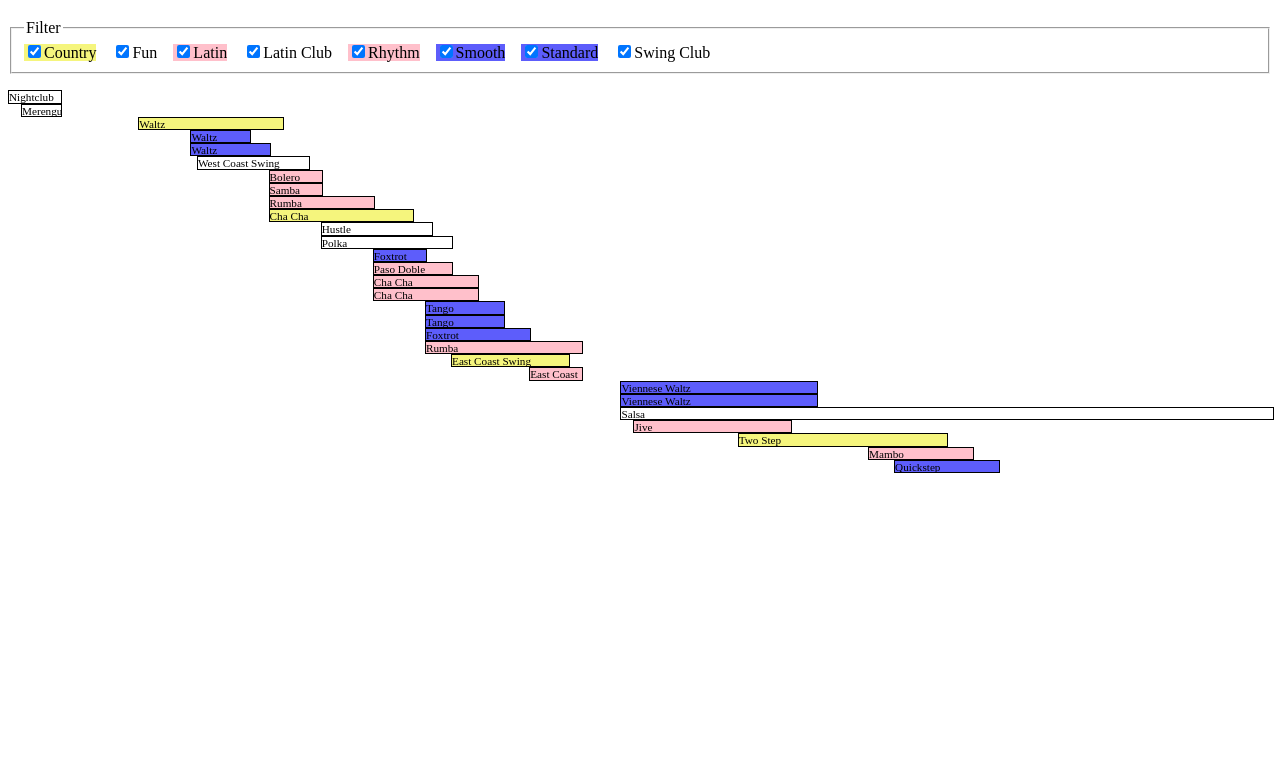
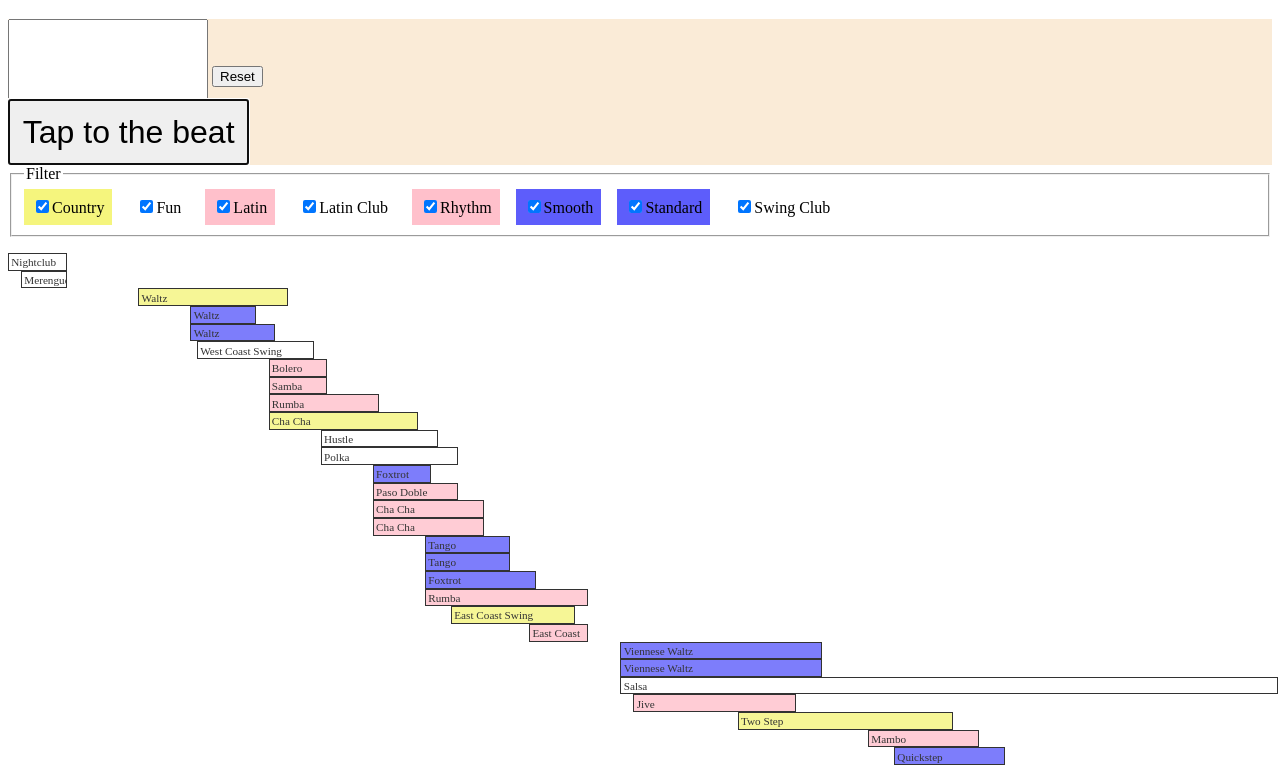
Before and after one commit to tekkamanendless/ballroom-bpm, a plain HTML site: page index.html in a window 1280 px wide. Shown: the part 61-834 px from the top of the page. Before the commit the page ends 800 px from the top, so only its background shows below. Drawn offline with Linux system fonts and the light colour scheme.

Commit message:
BPM feature

```diff
--- a/index.html
+++ b/index.html
@@ -3,12 +3,22 @@
 
 <head>
 	<title>Ballroom BPM</title>
+	<meta name="viewport" content="width=device-width,height=device-height,initial-scale=1,minimum-scale=0.5,maximum-scale=3,user-scalable=yes" />
 	<link rel="stylesheet" href="style.css">
 	<script src="page.js"></script>
 </head>
 
 <body onload="onPageLoaded()">
 	<h1>Ballroom BPM</h1>
+	<div id="bpm">
+		<div>
+			<input type="number" name="bpm" onchange="bpmChange()">
+			<button name="reset" type="reset" onclick="reset()">Reset</button>
+		</div>
+		<div>
+			<button name="tap" autofocus onclick="tap()">Tap to the beat</button>
+		</div>
+	</div>
 	<div id="chart"></div>
 </body>
 
--- a/page.js
+++ b/page.js
@@ -1,18 +1,31 @@
 let globalData = null;
+let processedData = null;
 
 async function onPageLoaded() {
-	let response = await fetch('data.json');
-	let data = await response.json();
-	console.log("data:", data);
+	{
+		document.querySelector('#bpm').addEventListener('click', focus);
+		document.querySelector('#bpm').addEventListener('keydown', (e) => {
+			console.log("keydown!", e);
+			if (e.key == 'Escape') {
+				reset();
+			}
+		});
+	}
 
-	globalData = data;
-	handleFilter();
+	{
+		let response = await fetch('data.json');
+		let data = await response.json();
+		console.log("data:", data);
+
+		globalData = data;
+		handleFilter();
+	}
 }
 
 function handleFilter() {
-	let processedData = processData(globalData);
+	processedData = processData(globalData);
 	console.log("processedData:", processedData);
-	renderChart(document.querySelector('#chart'), processedData);
+	renderChart(document.querySelector('#chart'));
 }
 
 function queryFilters() {
@@ -97,7 +110,7 @@ function processData(data) {
 	return processedData;
 }
 
-function renderChart(chartElement, data) {
+function renderChart(chartElement) {
 	chartElement.innerHTML = "";
 
 	{
@@ -109,26 +122,26 @@ function renderChart(chartElement, data) {
 		fieldset.appendChild(legend);
 
 		{
-			let danceContainer = document.createElement("div");
+			let container = document.createElement("div");
 
-			for (let style of data.danceStyles) {
+			for (let style of processedData.danceStyles) {
 				let label = document.createElement("label");
 				label.dataset.style = style;
 
 				let checkbox = document.createElement("input");
 				checkbox.type = "checkbox";
 				checkbox.value = style;
-				checkbox.checked = data.filteredStyles.includes(style);
+				checkbox.checked = processedData.filteredStyles.includes(style);
 				checkbox.name = "style";
 				checkbox.addEventListener("change", () => {
 					handleFilter();
 				});
 				label.appendChild(checkbox);
 				label.appendChild(document.createTextNode(style));
-				danceContainer.appendChild(label);
+				container.appendChild(label);
 			}
 
-			fieldset.appendChild(danceContainer);
+			fieldset.appendChild(container);
 		}
 
 		chartElement.appendChild(fieldset);
@@ -138,13 +151,13 @@ function renderChart(chartElement, data) {
 		let container = document.createElement("div");
 		container.className = "dances";
 
-		for (let dance of data.dances) {
+		for (let dance of processedData.dances) {
 			let row = document.createElement('div');
 			row.className = "row";
 
-			row.style.marginLeft = ((dance.min - data.minimumBpm) / (data.maximumBpm - data.minimumBpm) * 100) + "%";
-			row.style.width = ((dance.max - dance.min) / (data.maximumBpm - data.minimumBpm) * 100) + "%";
-			row.style.maxWidth = ((dance.max - dance.min) / (data.maximumBpm - data.minimumBpm) * 100) + "%";
+			row.style.marginLeft = ((dance.min - processedData.minimumBpm) / (processedData.maximumBpm - processedData.minimumBpm) * 100) + "%";
+			row.style.width = ((dance.max - dance.min) / (processedData.maximumBpm - processedData.minimumBpm) * 100) + "%";
+			row.style.maxWidth = ((dance.max - dance.min) / (processedData.maximumBpm - processedData.minimumBpm) * 100) + "%";
 
 			row.title = dance.name;
 			if (dance.style) {
@@ -165,3 +178,78 @@ function renderChart(chartElement, data) {
 		chartElement.appendChild(container);
 	}
 }
+
+let tapEvents = [];
+
+function focus(e) {
+	console.log("focus!", e);
+	if (e.target.tagName !== 'DIV') {
+		return;
+	}
+	document.querySelector('#bpm [autofocus]').focus();
+}
+
+function reset() {
+	document.querySelector('#bpm input[name="bpm"]').value = "";
+	tapEvents = [];
+}
+
+function tap() {
+	console.log("Tap!");
+
+	let cooldownPeriod = 3 * 1000;
+	let maxEvents = 15;
+	let now = new Date();
+
+	if (tapEvents.length > 0) {
+		if (now - tapEvents[tapEvents.length - 1] > cooldownPeriod) {
+			console.log("Cooled down; resetting.");
+			tapEvents = [];
+		}
+	}
+
+	tapEvents.push(now);
+	while (tapEvents.length > maxEvents) {
+		tapEvents.shift();
+	}
+
+	console.log("tapEvents:", tapEvents);
+
+	let bpm = 0;
+	if (tapEvents.length >= 2) {
+		let distances = [];
+		for (let i = 1; i < tapEvents.length; i++) {
+			let distance = tapEvents[i] - tapEvents[i - 1];
+			distances.push(distance);
+		}
+		let interval = distances.reduce((a, b) => a + b) / distances.length;
+		console.log("interval:", interval);
+		bpm = parseInt((60 * 1000) / interval);
+	}
+	console.log("bpm:", bpm);
+	document.querySelector('#bpm input[name="bpm"]').value = bpm;
+	bpmChange();
+}
+
+function bpmChange() {
+	let element = document.querySelector("#chart .dances");
+	if (!element) {
+		return
+	}
+
+	let bpm = parseInt(document.querySelector('#bpm input[name="bpm"]').value);
+	if (bpm < processedData.minimumBpm || bpm > processedData.maximumBpm) {
+		bpm = 0;
+	}
+	if (!bpm) {
+		element.style.backgroundImage = "";
+		element.style.backgroundSize = "";
+		element.style.backgroundRepeat = "";
+		element.style.backgroundPosition = "";
+	} else {
+		element.style.backgroundImage = "linear-gradient(#000, #000)";
+		element.style.backgroundSize = "2px 100%";
+		element.style.backgroundRepeat = "no-repeat";
+		element.style.backgroundPosition = ((bpm - processedData.minimumBpm) / (processedData.maximumBpm - processedData.minimumBpm) * 100) + "% center";
+	}
+}
--- a/style.css
+++ b/style.css
@@ -1,3 +1,18 @@
+#bpm {
+	background-color: antiquewhite;
+}
+
+#bpm input[name="bpm"] {
+	font-size: 4em;
+	width: 3em;
+	text-align: center;
+}
+
+#bpm button[name="tap"] {
+	font-size: 2em;
+	padding: 0.4em;
+}
+
 #chart {
 	width: 100%;
 }
@@ -7,7 +22,12 @@
 }
 
 #chart .filter label {
+	display: inline-block;
+	box-sizing: content-box;
+	margin: 0;
 	margin-right: 1em;
+	text-wrap: nowrap;
+	padding: 0.5em;
 }
 
 #chart .dances .row {
@@ -17,30 +37,33 @@
 	height: 1em;
 	font-size: 0.7em;
 	overflow: hidden;
+	background-color: white;
+	opacity: 80%;
+	padding: 0.2em;
 }
 
 #chart [data-style="Club"] {
-	background-color: rgb(173, 129, 173);
+	background-color: rgb(173, 129, 173) !important;
 }
 
 #chart [data-style="Country"] {
-	background-color: rgb(245, 245, 125);
+	background-color: rgb(245, 245, 125) !important;
 }
 
 #chart [data-style="Latin"] {
-	background-color: pink;
+	background-color: pink !important;
 }
 
 #chart [data-style="Rhythm"] {
-	background-color: pink;
+	background-color: pink !important;
 }
 
 #chart [data-style="Smooth"] {
-	background-color: rgb(93, 93, 251);
+	background-color: rgb(93, 93, 251) !important;
 }
 
 #chart [data-style="Standard"] {
-	background-color: rgb(93, 93, 251);
+	background-color: rgb(93, 93, 251) !important;
 }
 
 #todo {
```
